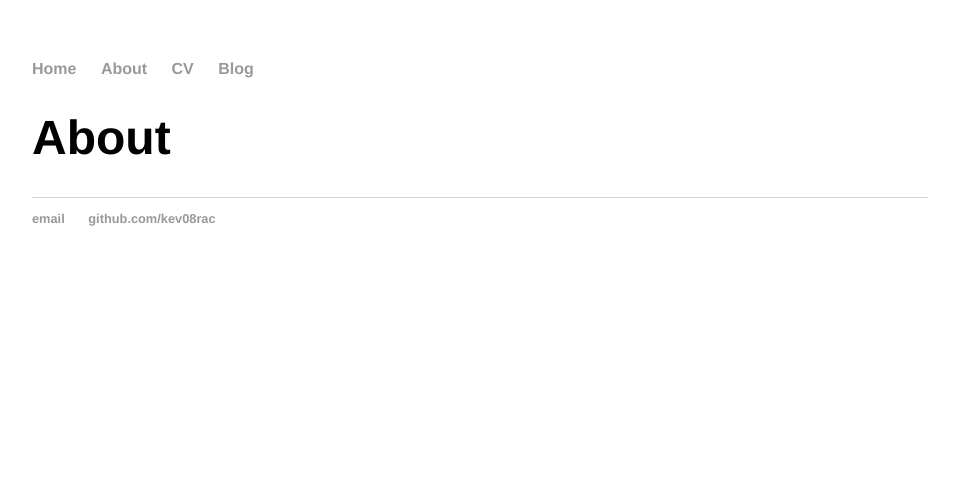
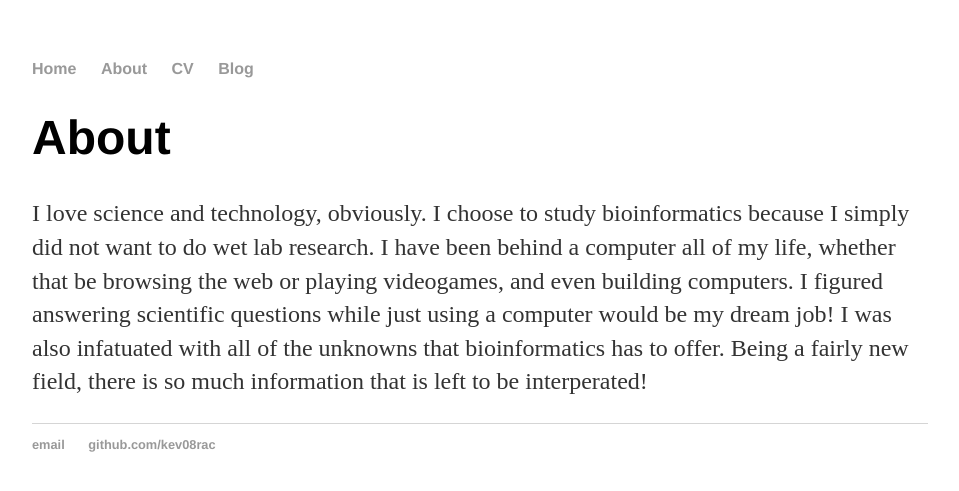
Before and after one commit to kev08rac/kev08rac.github.io, a Jekyll site: the page built from about/index.html, in a window 1280 px wide. Shown: the top 491 px of the page, without its empty margins (160-1119 px from the left). Built offline with Jekyll 4.4.1, drawn with Linux system fonts in a browser that asks for light colours.

Commit message:
Update index.html

```diff
--- a/about/index.html
+++ b/about/index.html
@@ -2,4 +2,7 @@
 layout: default
 title: About
 ---
-	<h1>{{ page.title }}</h1>
+
+<h1>{{ page.title }}</h1>
+
+<p>I love science and technology, obviously. I choose to study bioinformatics because I simply did not want to do wet lab research. I have been behind a computer all of my life, whether that be browsing the web or playing videogames, and even building computers. I figured answering scientific questions while just using a computer would be my dream job! I was also infatuated with all of the unknowns that bioinformatics has to offer. Being a fairly new field, there is so much information that is left to be interperated!</p>
```
